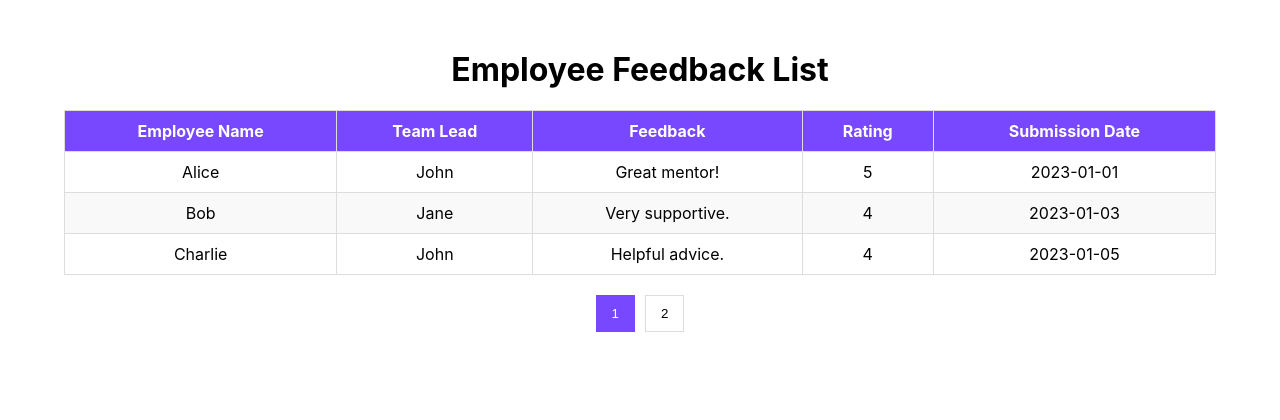
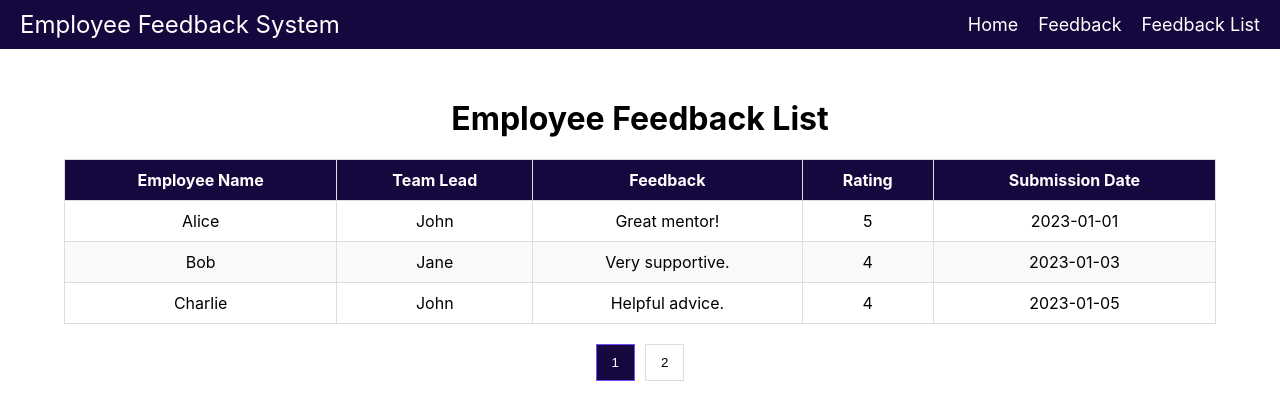
Before and after one commit to KSaubhagya/Employee-Feedback-MS, a React (Create React App) app in the folder frontend/: page /feedback-list in a window 1280 px wide. Shown: the top 420 px of the page. Built offline with nearby package versions, Linux system fonts and the light colour scheme.

Commit message:
stable 4.1 (table, nav, dummy dt)

```diff
--- a/frontend/src/App.js
+++ b/frontend/src/App.js
@@ -3,10 +3,12 @@ import { BrowserRouter as Router, Route, Routes } from "react-router-dom";
 import LoginPage from "./components/LoginPage";
 import FeedbackForm from "./components/FeedbackForm";
 import FeedbackList from "./components/FeedbackList";
+import Navbar from "./components/Navbar";
 
 function App() {
   return (
     <Router>
+      <Navbar /> {/* Add the Navbar component here */}
       <Routes>
         <Route path="/" element={<LoginPage />} />
         <Route path="/feedback" element={<FeedbackForm />} />
--- a/frontend/src/components/FeedbackForm.js
+++ b/frontend/src/components/FeedbackForm.js
@@ -1,6 +1,7 @@
 import React, { useState, useEffect } from 'react';
 import { getTeamLeads, submitFeedback } from '../services/api'; // Import func from api.js
 import '../styles/FeedbackForm.css';
+import Navbar from './Navbar'; // Import the Navbar component
 
 const FeedbackForm = () => {
   const [teamLeads, setTeamLeads] = useState([]);
--- /dev/null
+++ b/frontend/src/components/Navbar.js
@@ -0,0 +1,27 @@
+import React from 'react';
+import { Link } from 'react-router-dom';
+import "../styles/Navbar.css";
+const Navbar = () => {
+    return (
+        <nav className="navbar">
+            <div className="navbar-container">
+                <Link to="/" className="navbar-logo">
+                    Employee Feedback System
+                </Link>
+                <ul className="navbar-menu">
+                    <li className="navbar-item">
+                        <Link to="/" className="navbar-links">Home</Link>
+                    </li>
+                    <li className="navbar-item">
+                        <Link to="/feedback" className="navbar-links">Feedback</Link>
+                    </li>
+                    <li className="navbar-item">
+                        <Link to="/feedback-list" className="navbar-links">Feedback List</Link>
+                    </li>
+                </ul>
+            </div>
+        </nav>
+    );
+};
+
+export default Navbar;
--- a/frontend/src/styles/FeedbackList.css
+++ b/frontend/src/styles/FeedbackList.css
@@ -17,7 +17,7 @@
   }
 
   .feedback-table th {
-    background-color: #7748ff;
+    background-color: #16083f;
     color: white;
     font-weight: bold;
   }
@@ -45,7 +45,7 @@
   }
 
   .pagination button.active {
-    background-color: #7748ff;
+    background-color: #16083f;
     color: white;
     border-color: #7748ff;
   }
--- /dev/null
+++ b/frontend/src/styles/Navbar.css
@@ -0,0 +1,54 @@
+.navbar {
+    background-color: #16083f; /* Green background */
+    padding: 10px 20px; /* Padding */
+}
+
+.navbar-container {
+    display: flex;
+    justify-content: space-between;
+    align-items: center;
+}
+
+.navbar-logo {
+    color: white;
+    font-size: 24px;
+    text-decoration: none;
+}
+
+.navbar-menu {
+    list-style: none;
+    display: flex;
+    margin: 0;
+    padding: 0;
+}
+
+.navbar-item {
+    margin-left: 20px;
+}
+
+.navbar-links {
+    color: white;
+    text-decoration: none;
+    font-size: 18px;
+    transition: color 0.3s;
+}
+
+.navbar-links:hover {
+    color: #ddd; /* Change color on hover */
+}
+
+/* Responsive Design */
+@media (max-width: 768px) {
+    .navbar-menu {
+        flex-direction: column;
+        display: none; /* Hide menu by default */
+    }
+
+    .navbar-menu.active {
+        display: flex; /* Show menu when active */
+    }
+
+    .navbar-item {
+        margin: 10px 0; /* Margin for vertical spacing */
+    }
+}
```
